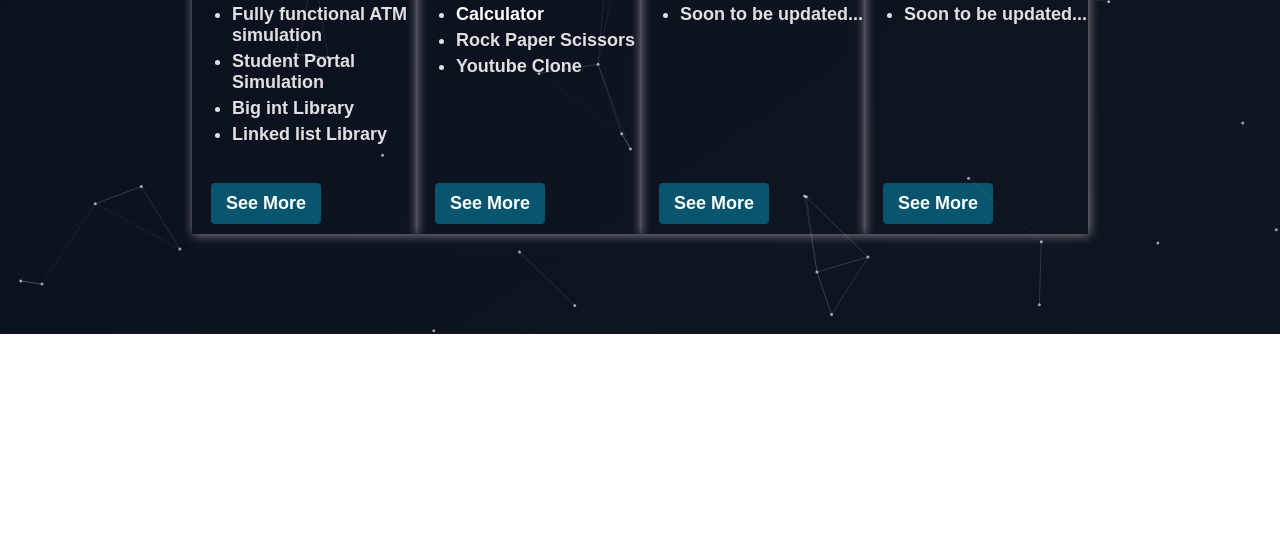
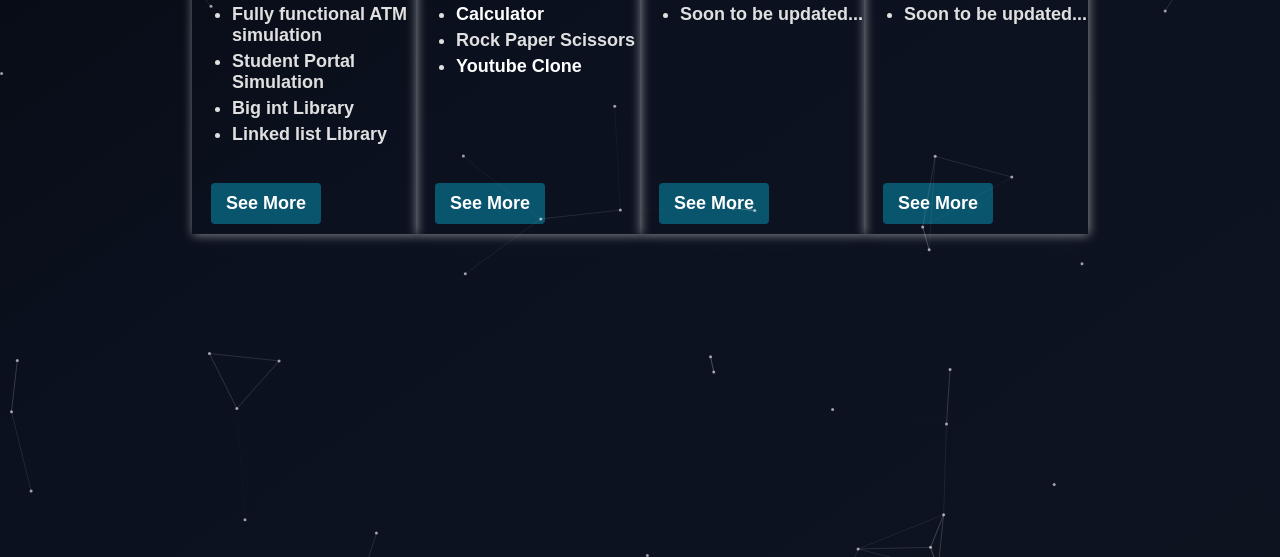
Before and after one commit to ika-ko/porfotlio, a plain HTML site: page index.html in a window 1280 px wide. Shown: the part 1193-1750 px from the top of the page. Before the commit the page ends 1527 px from the top, so only its background shows below. Drawn offline with Linux system fonts and the light colour scheme.

Commit message:
Add files via upload

```diff
--- a/canva.js
+++ b/canva.js
@@ -9,15 +9,15 @@ window.addEventListener("resize", resize);
 resize();
 
 // Points that will move and connect with lines
-const pointsCount = 120;
+const pointsCount = 150;
 const points = [];
 
 class Point {
   constructor() {
     this.x = Math.random() * canvas.width;
     this.y = Math.random() * canvas.height;
-    this.vx = (Math.random() - 0.5) * 0.3; // velocity x
-    this.vy = (Math.random() - 0.5) * 0.3; // velocity y
+    this.vx = (Math.random() - 0.5) * 0.4; // velocity x
+    this.vy = (Math.random() - 0.5) * 0.4; // velocity y
     this.radius = 1.5;
   }
   move() {
--- a/index.html
+++ b/index.html
@@ -19,7 +19,7 @@
       <div class="header">
         <div class="author"><a href="index.html">Irakli Katamadze</a></div>
         <div class="top-right">
-          <p>Projects</p>
+          <a href="#languages-grid"><p>Projects</p></a>
           <p>About me</p>
           <p>Scholarships</p>
           <p>Languages</p>
@@ -50,7 +50,7 @@
         </div>
       </div>
       <p class="language-competence">Language Competence</p>
-      <div class="Languages-grid">
+      <div class="Languages-grid" id="languages-grid">
         <div class="languages-container">
           <div class="language-photo">
             <img
@@ -81,7 +81,7 @@
             <ul>
               <li><a href="Calculator/calculator.html">Calculator</a></li>
               <li>Rock Paper Scissors</li>
-              <li>Youtube Clone</li>
+              <li><a href="Youtube/youtube.html">Youtube Clone</a></li>
             </ul>
             <button class="see-more-button">See More</button>
           </div>
--- a/main.css
+++ b/main.css
@@ -1,9 +1,12 @@
+html {
+  scroll-behavior: smooth;
+}
 body {
   margin: 0;
   font-family: sans-serif;
   background: linear-gradient(145deg, #000000, #0b111f, #0f1520);
   color: #e0e0e0;
-  padding-bottom: 100px;
+  padding-bottom: 1000px;
 }
 a {
   text-decoration: none;
```
